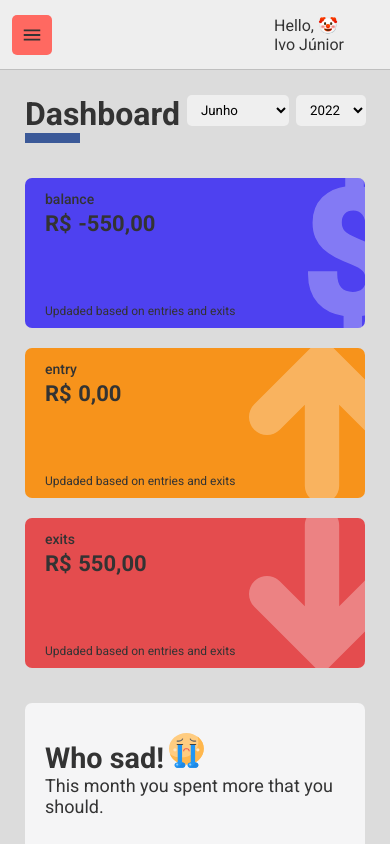
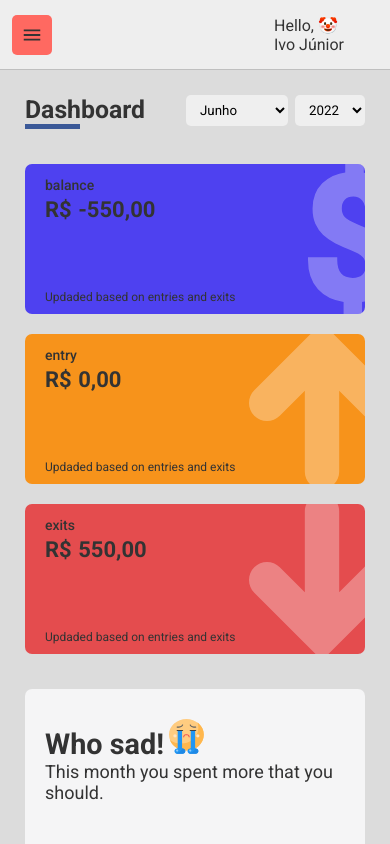
Before and after one commit to Ivo-Jr/my-wallet, a React (Create React App) app: page / in a window 390 px wide. Built offline with nearby package versions, Linux system fonts and the light colour scheme; data requests are answered from the project's data file; sample sign-in values are in the browser's storage.

Commit message:
responsive layout finished

```diff
--- a/src/Components/ContantHeader/styles.js
+++ b/src/Components/ContantHeader/styles.js
@@ -7,6 +7,10 @@ export const Container = styled.div`
   justify-content: space-between;
 
   margin-bottom: 25px;
+
+  @media(max-width: 380px){
+    flex-direction: column;
+  }
 `;
 
 export const TitleContainer = styled.div`
@@ -21,8 +25,30 @@ export const TitleContainer = styled.div`
     }
   }
 
+  @media(max-width: 420px){
+    > h1 {
+      font-size: 1.55rem;
+
+      &::after {
+      content: '';
+      display: block;
+      width: 55px;
+      border-bottom: 5px solid ${props => props.lineColor};
+    }
+
+    }
+  }
+
 `;
 
 export const Controller = styled.div`
   display: flex;
+
+  @media(max-width: 380px){
+    width: 100%;
+
+    justify-content: space-evenly;
+
+    margin-top: 20px;
+  }
 `;
--- a/src/Components/Layout/styles.js
+++ b/src/Components/Layout/styles.js
@@ -11,6 +11,8 @@ export const Grid = styled.div`
 
   height: 100vh;
 
+  min-width: 315px;
+
   @media(max-width: 650px){
     grid-template-columns: 100%;
     grid-template-rows: 70px auto;
```
